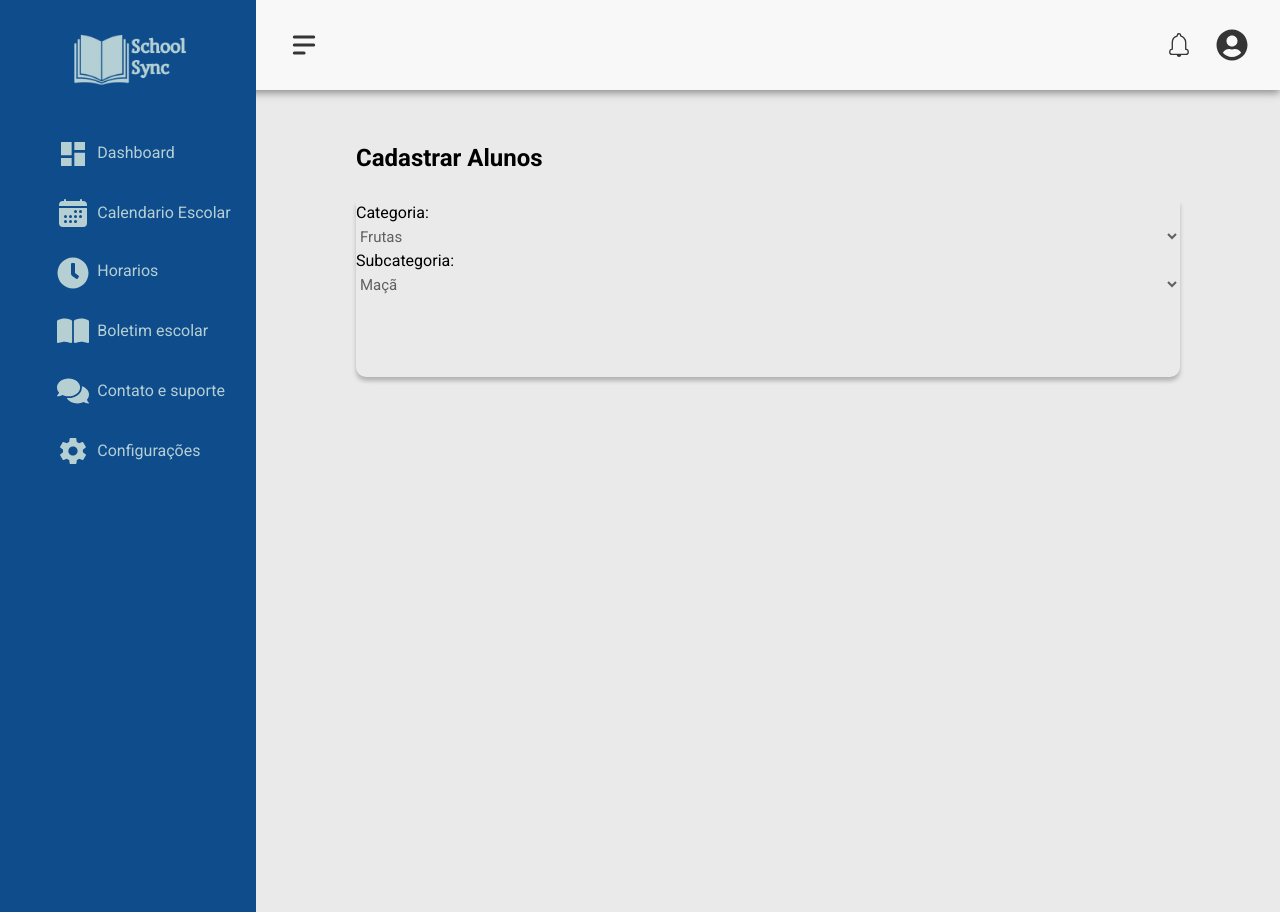
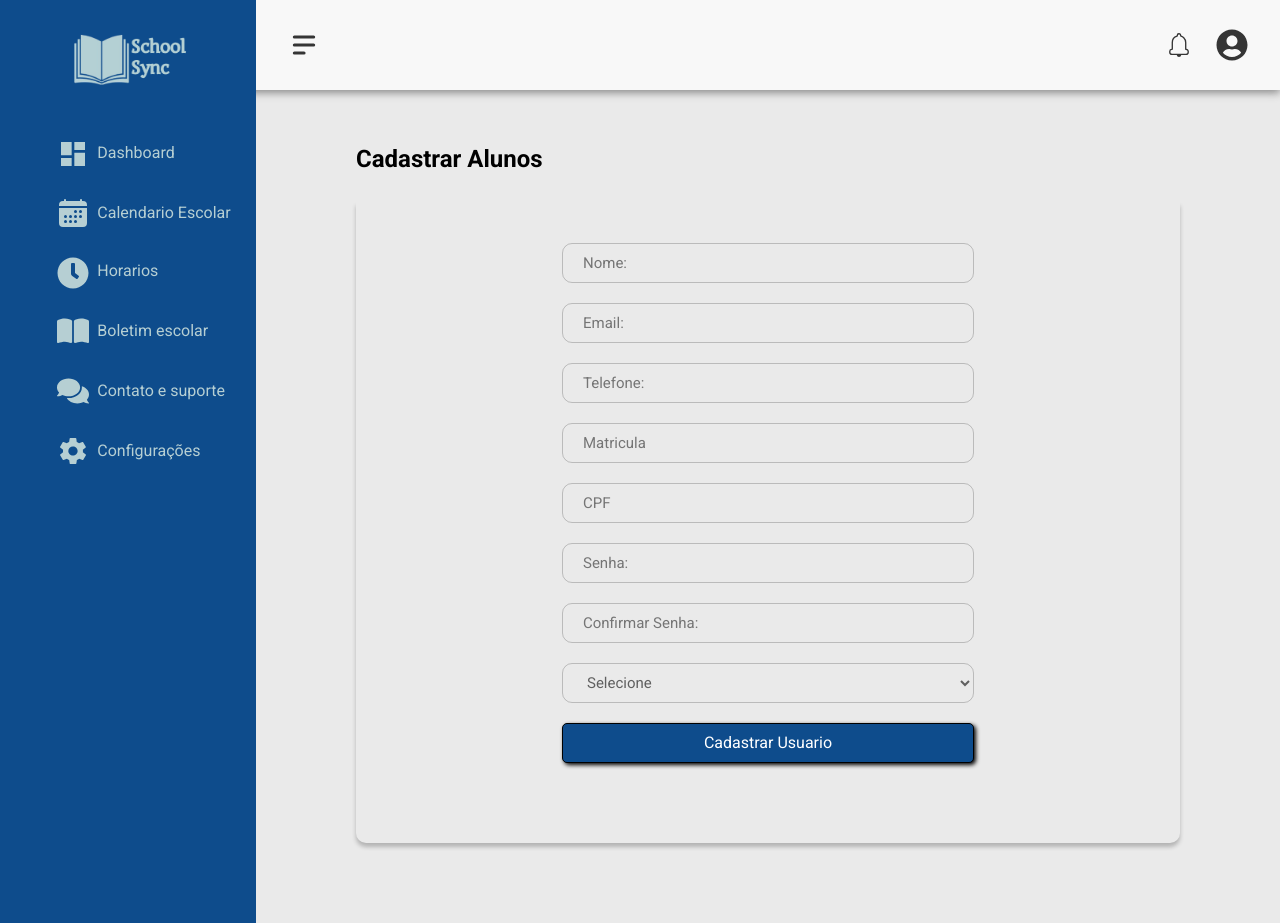
Before and after one commit to Alisonjs0/SchoolSync, a Next.js app: page /pages/cadastrarUsuario in a window 1280 px wide. Built offline with nearby package versions, Linux system fonts and the light colour scheme.

Commit message:
pagina de cadastro em desenvolvimento

```diff
--- a/app/pages/cadastrarUsuario/components/formGeral.js
+++ b/app/pages/cadastrarUsuario/components/formGeral.js
@@ -74,7 +74,7 @@ const FormGeral = () => {
         />
         {/* Select dentro de um contêiner para personalização da seta */}
 
-        <select name="" id="">
+        <select name="" id="" onChange={(e) => setCargo(e.target.value)}>
           <option value="selecione">Selecione</option>
           <option value="professor">Professor</option>
           <option value="aluno">Aluno</option>
--- a/app/pages/cadastrarUsuario/components/formProfessor.js
+++ b/app/pages/cadastrarUsuario/components/formProfessor.js
@@ -1,39 +1,11 @@
-import { useState } from 'react';
+import React from 'react'
 
-function Formulario() {
-  // Estado para controlar a categoria selecionada
-  const [categoria, setCategoria] = useState('frutas');
-
-  // Objeto com as opções de subcategorias para cada categoria
-  const opcoesSubcategorias = {
-    frutas: ['Maçã', 'Banana', 'Laranja'],
-    vegetais: ['Cenoura', 'Brócolis', 'Espinafre']
-  };
-
-  // Função para atualizar a categoria e subcategorias
-  const handleCategoriaChange = (event) => {
-    setCategoria(event.target.value);
-  };
-
+const formProfessor = () => {
   return (
     <div>
-      <label htmlFor="categoria">Categoria:</label>
-      <select id="categoria" value={categoria} onChange={handleCategoriaChange}>
-        <option value="frutas">Frutas</option>
-        <option value="vegetais">Vegetais</option>
-      </select>
 
-      <label htmlFor="subcategoria">Subcategoria:</label>
-      <select id="subcategoria">
-        {/* Renderiza as subcategorias com base na categoria selecionada */}
-        {opcoesSubcategorias[categoria].map((subcategoria) => (
-          <option key={subcategoria} value={subcategoria.toLowerCase()}>
-            {subcategoria}
-          </option>
-        ))}
-      </select>
     </div>
-  );
+  )
 }
 
-export default Formulario;
+export default formProfessor
--- /dev/null
+++ b/app/pages/cadastrarUsuario/data/cargo.js
@@ -0,0 +1,5 @@
+export const stages = [
+        { id:0, name: "Geral" },
+        { id:1, name: "Aluno" },
+        { id:2, name: "Professor" },
+];
--- a/app/pages/cadastrarUsuario/page.jsx
+++ b/app/pages/cadastrarUsuario/page.jsx
@@ -8,15 +8,24 @@ import FormProfessor from './components/formProfessor.js'
 import "./cadastrarUsuario.css";
 import { useState } from "react";
 
+const stages = [
+  {id: 0, name: "Geral"},
+  {id: 1, name: "Aluno"},
+  {id: 2, name: "Professor"}
+]
+
 
 const CadastrarUsuario = () => {
+  const [stage, setStage] = useState(stages[0].name);
   return (
     <div>
       <EsqueletoPrincipal>
         <div className="conteiner conteudoMenus">
           <h3>Cadastrar Alunos</h3>
           <div className="conteudo">
-            <FormProfessor></FormProfessor>
+            {stage === "Geral" && <FormGeral />}
+            {stage === "Aluno" && <FormAluno />}
+            {stage === "Professor" && <FormProfessor />}
           </div>
         </div>
       </EsqueletoPrincipal>
```
